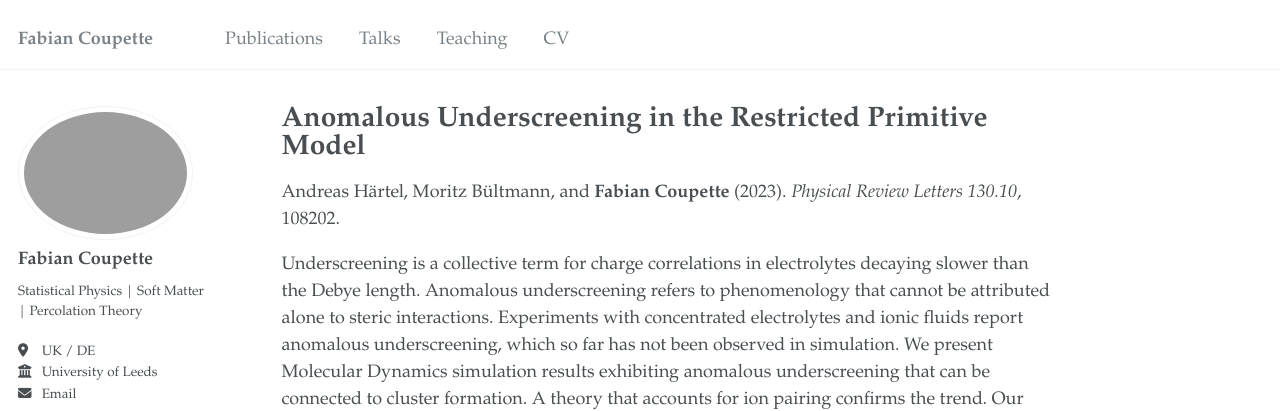
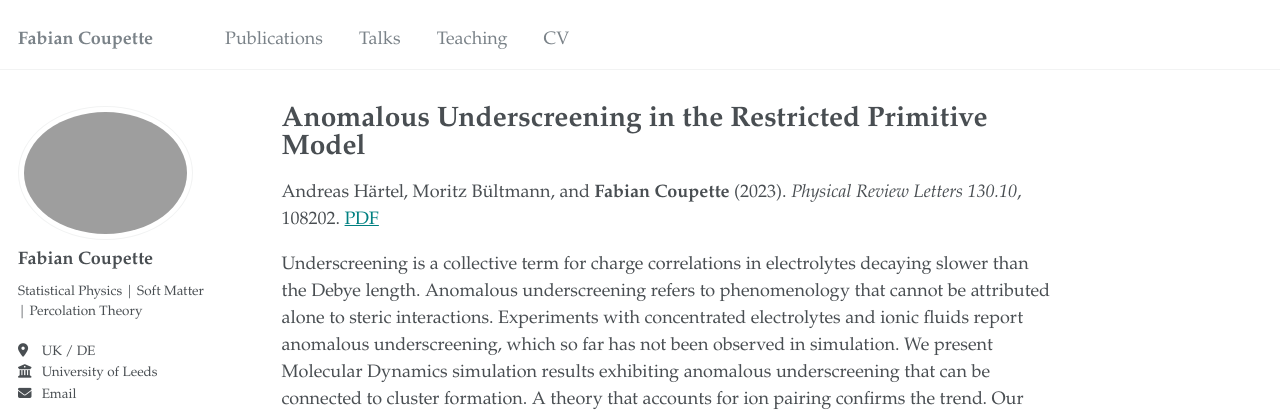
Before and after one commit to physquid/physquid.github.io, a Jekyll site: the page built from _publications/2023-anomalous-underscreening.md, in a window 1280 px wide. Shown: the top 411 px of the page. Built offline with Jekyll 4.4.1, drawn with Linux system fonts in a browser that asks for light colours; some web fonts are replaced.

Commit message:
add pdf in singles

```diff
--- a/_layouts/single.html
+++ b/_layouts/single.html
@@ -37,7 +37,7 @@ layout: default
         {% if page.collection == 'teaching' %}
           <p> {{ page.type }}, <i>{{ page.venue }}</i>, {{ page.date | default: "1900-01-01" | date: "%Y" }} </p>
         {% elsif page.collection == 'publications' %}
-        <p>{{ page.author | markdownify | remove: "</p>" }} ({{ page.date | default: "1900-01-01" | date: "%Y" }}). <i>{{ page.venue }}{% if page.volume %} {{ page.volume }}{% if page.issue %}.{{ page.issue}}{% endif %}{% endif %}</i>{% if page.pages %}, {{ page.pages}}{% endif %}.</p>
+        <p>{{ page.author | markdownify | remove: "</p>" }} ({{ page.date | default: "1900-01-01" | date: "%Y" }}). <i>{{ page.venue }}{% if page.volume %} {{ page.volume }}{% if page.issue %}.{{ page.issue}}{% endif %}{% endif %}</i>{% if page.pages %}, {{ page.pages}}{% endif %}. {% if page.paperurl %}<a href="{{ page.paperurl}}">PDF</a>{% endif %}</p>
         {% if page.special %}<p><span class="highlight">{{ page.special }}</span></p>{% endif %}
           <!-- <p>Published in <i>{{ page.venue }}</i>, {{ page.date | default: "1900-01-01" | date: "%Y" }} </p> -->
         {% elsif page.date %}
```
